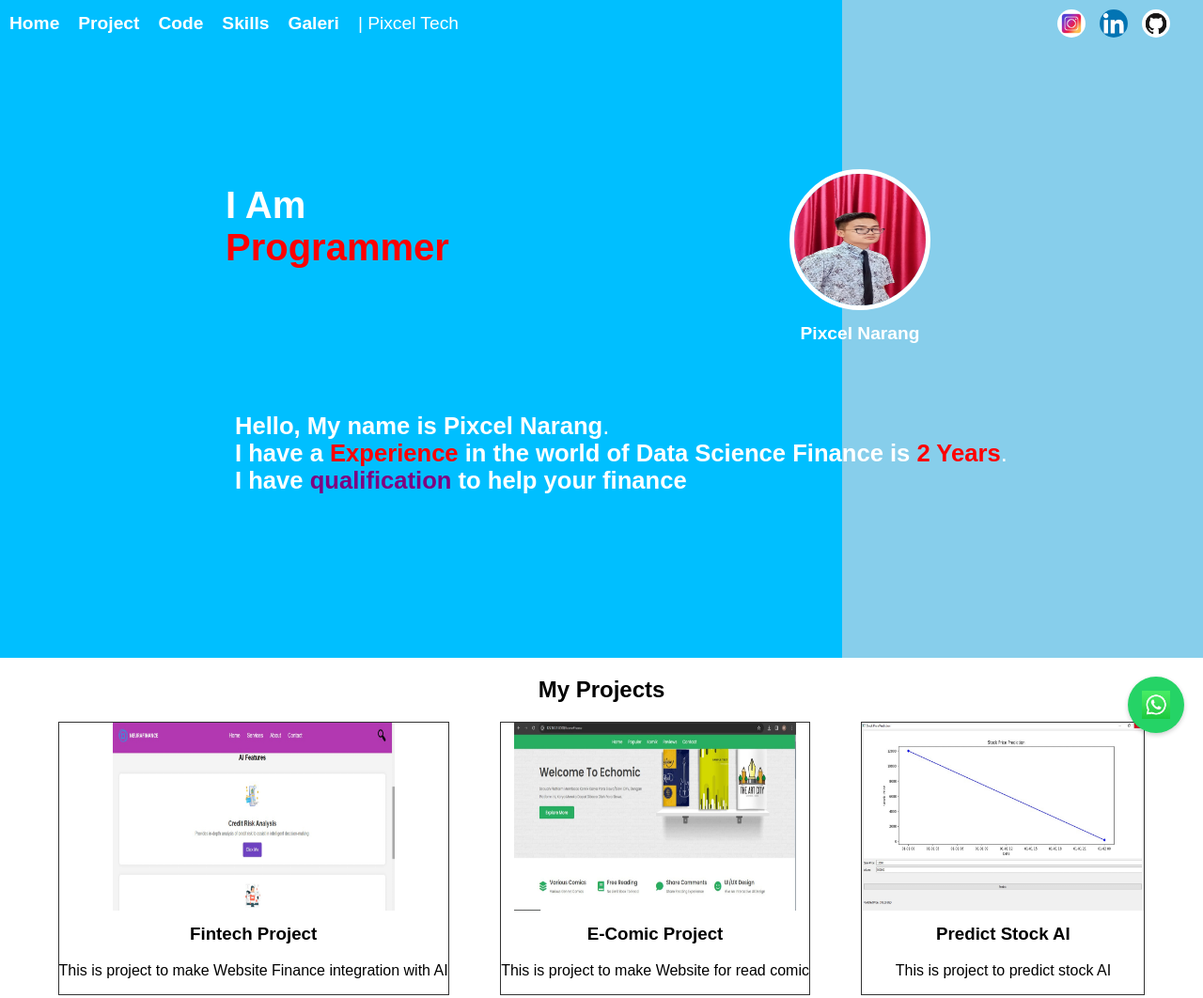
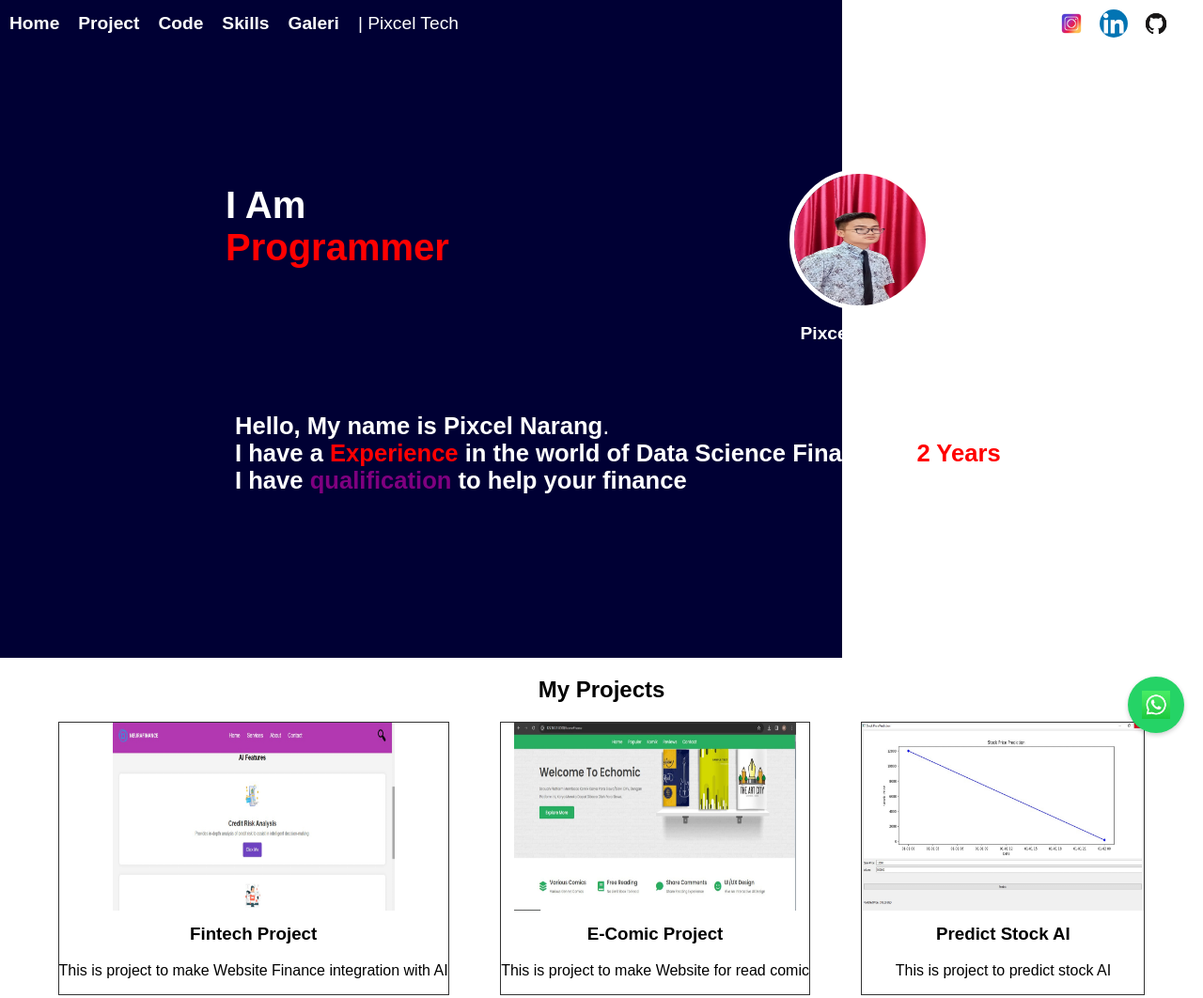
Before and after one commit to reonDay/My-Portofolio-Website, a plain HTML site: page index.html in a window 1280 px wide. Shown: the top 1062 px of the page at 94% size. Drawn offline with nearby package versions, Linux system fonts and the light colour scheme.

Commit message:
Update styles.css

```diff
--- a/styles.css
+++ b/styles.css
@@ -14,7 +14,7 @@ body {
     position: absolute;
     top: 0;
     left: 0;
-    background: linear-gradient(to right, #00BFFF 70%,#87CEEB 70%);
+    background: linear-gradient(to right, #000034 70%,#FFFFFF 70%);
     padding: 10px;
     z-index: 1;
     display: flex;
@@ -66,7 +66,7 @@ header {
     text-align: center;
     padding: 80px 0;
     height: 700px;
-    background: linear-gradient(to right, #00BFFF 70%,#87CEEB 70%);
+    background: linear-gradient(to right, #000034 70%,#FFFFFF 70%);
 }
 
 .header-background {
@@ -75,7 +75,7 @@ header {
     left: 0;
     width: 100%;
     height: 100%;
-    background: linear-gradient(to right, #00BFFF 70%,#87CEEB 70%);
+    background: linear-gradient(to right, #000034 70%,#FFFFFF 70%);
     z-index: -1;
 }
 
```
